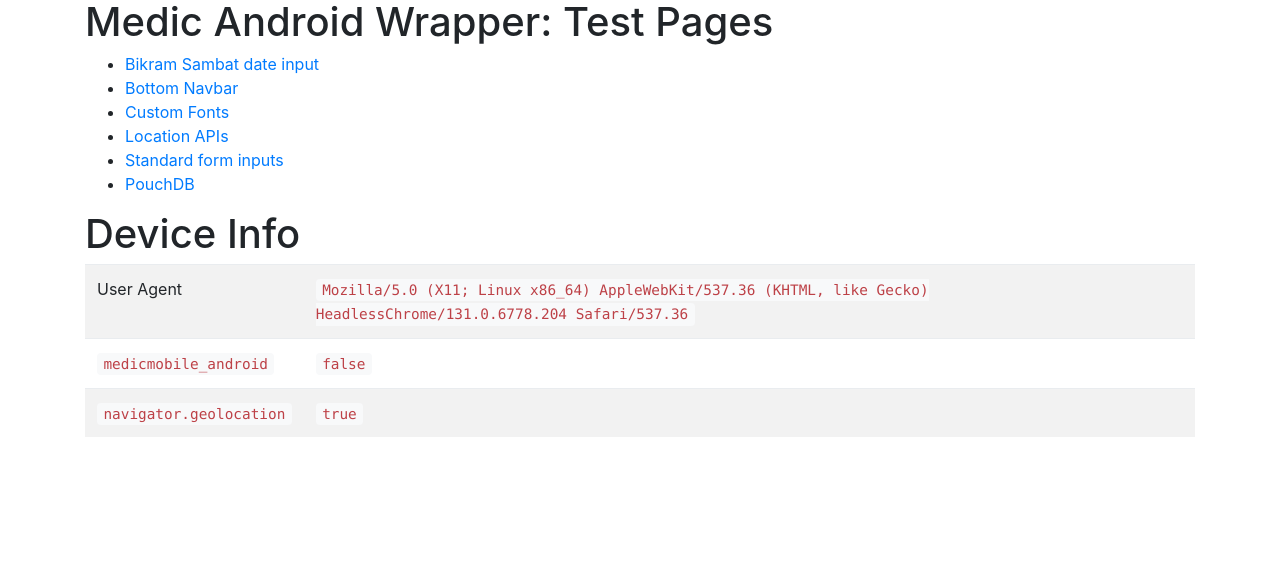
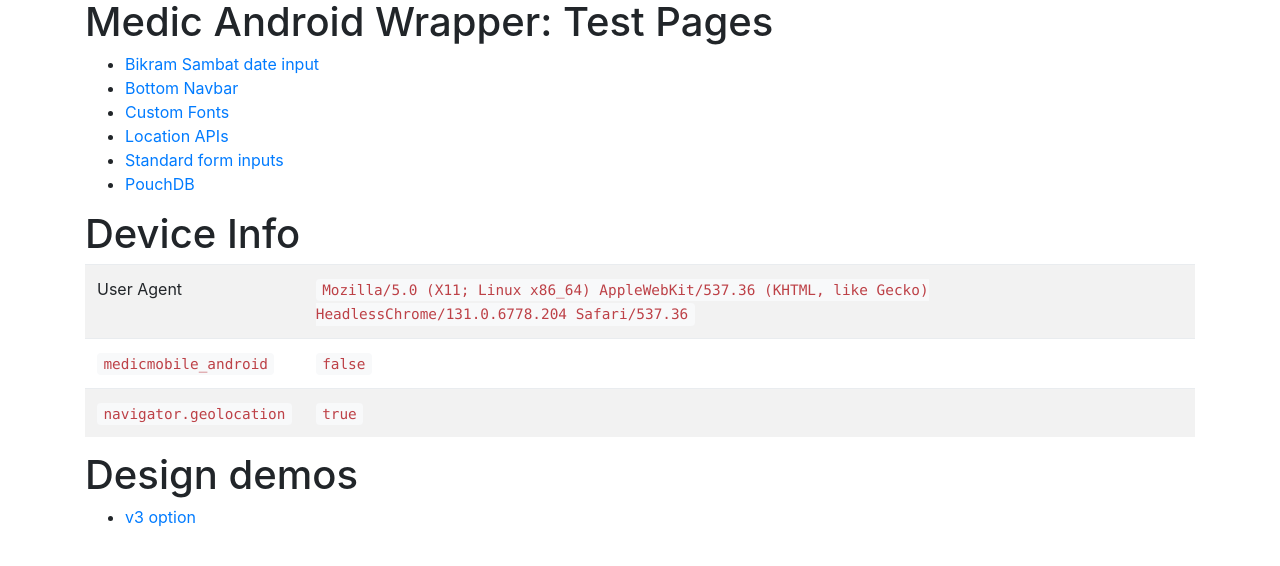
Before and after one commit to medic/atp, a plain HTML site: page index.html in a window 1280 px wide. Drawn offline with Linux system fonts and the light colour scheme.

Commit message:
Add v3 design demo

```diff
--- a/index.html
+++ b/index.html
@@ -22,6 +22,13 @@
         <h1>Device Info</h1>
         <table class="table table-striped" id="device-info"><tbody/></table>
       </div>
+
+      <div>
+        <h1>Design demos</h1>
+        <ul>
+          <li><a href="https://invis.io/Z2CKBSDYJ#/253093443_02-02_Home_Scroll_-_Synced">v3 option</a></li>
+        </ul>
+      </div>
     </div>
 
     <script src="/atp/res/jquery-3.2.1.slim.min.js"></script>
```
